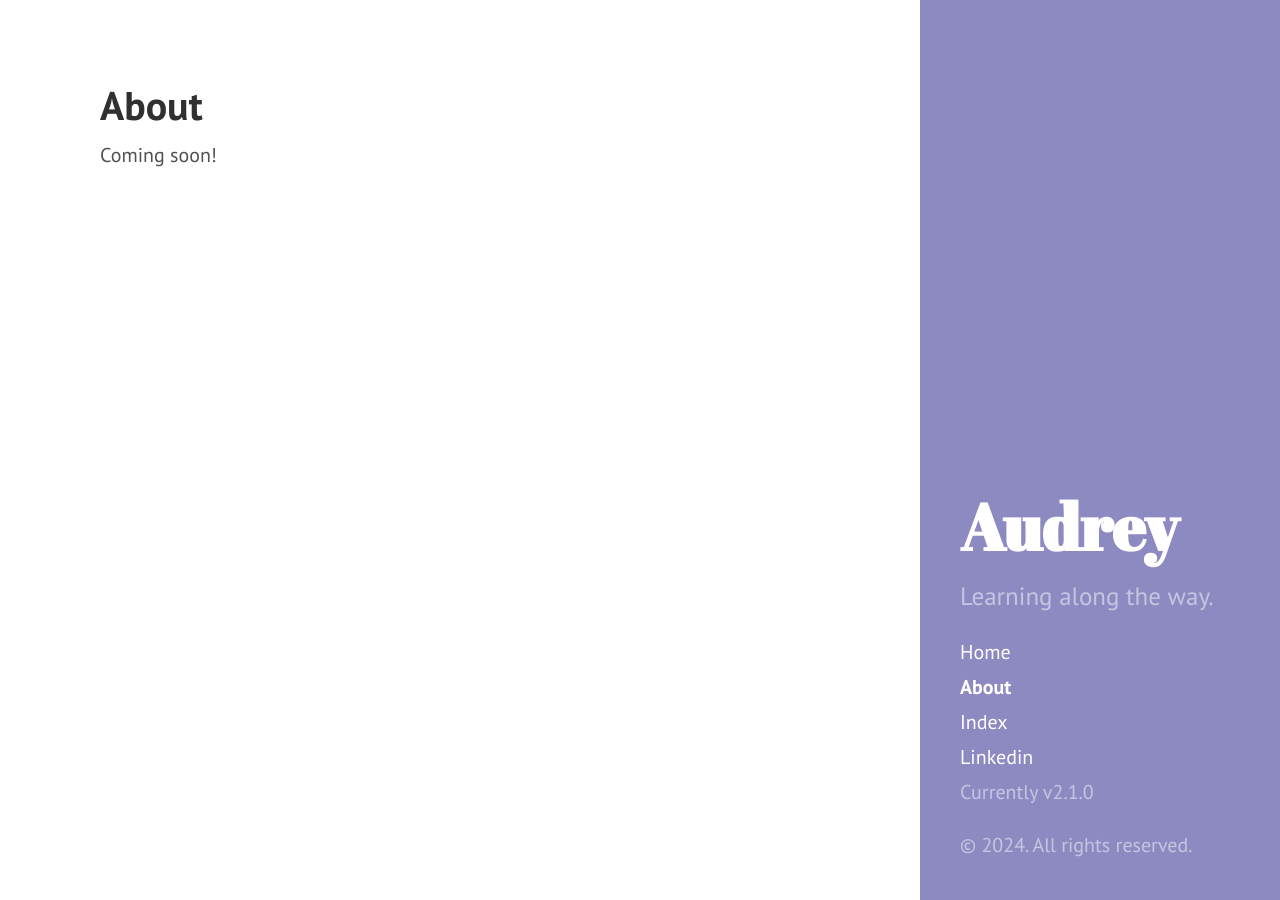
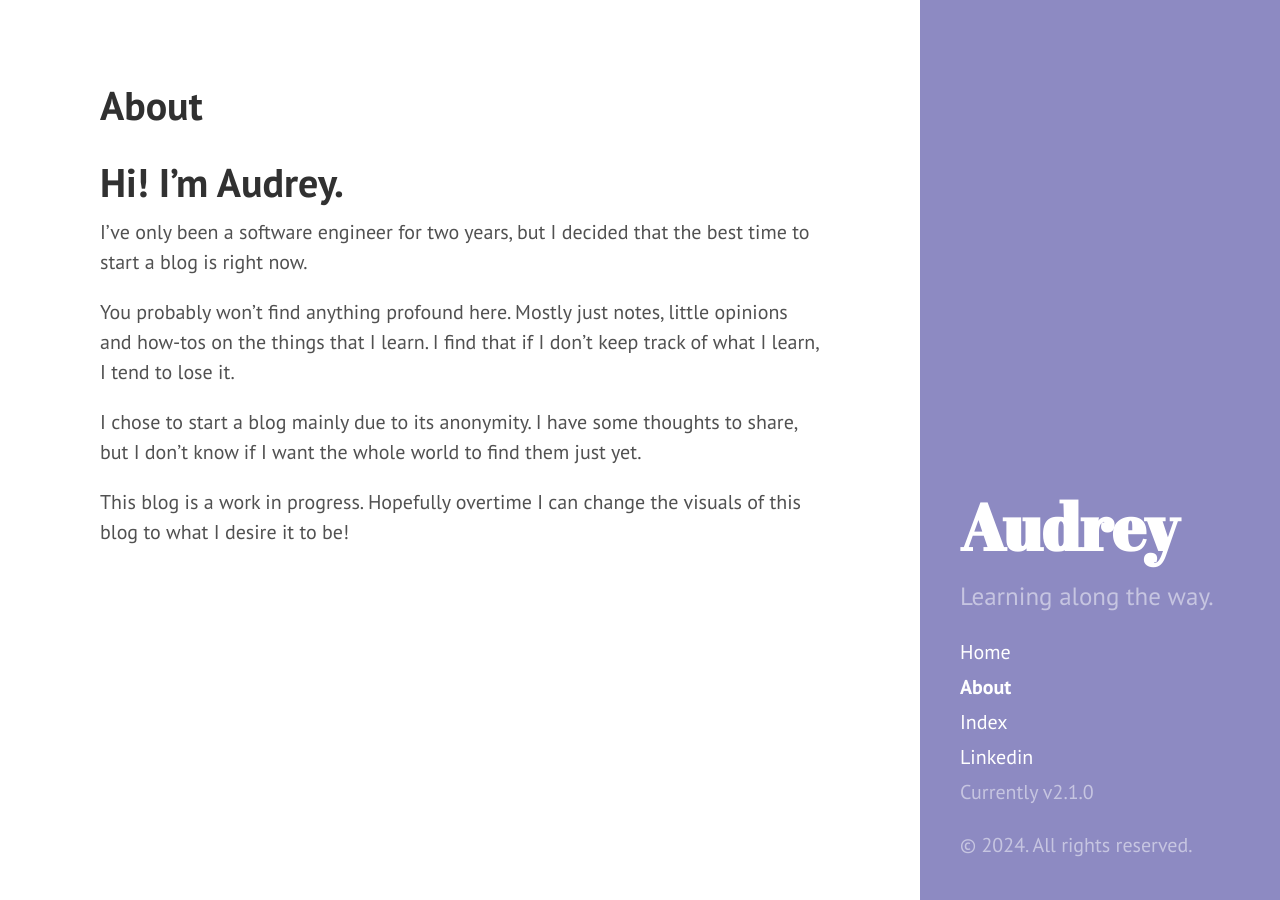
Before and after one commit to audity/audity.github.io, a Jekyll site: the page built from about.md, in a window 1280 px wide. Built offline with Jekyll 4.4.1, drawn with Linux system fonts in a browser that asks for light colours.

Commit message:
adding about me

```diff
--- a/_config.yml
+++ b/_config.yml
@@ -14,7 +14,7 @@
 
 author:
   name:           'Audrey Shi'
-  url:            https://https://www.linkedin.com/in/audreybshi/
+  url:            https://www.linkedin.com/in/audreybshi/
 
 paginate:         5
 
--- a/about.md
+++ b/about.md
@@ -3,4 +3,12 @@ layout: page
 title: About
 ---
 
-Coming soon!
+# Hi! I'm Audrey.
+
+I've only been a software engineer for two years, but I decided that the best time to start a blog is right now.
+
+You probably won't find anything profound here. Mostly just notes, little opinions and how-tos on the things that I learn. I find that if I don't keep track of what I learn, I tend to lose it.
+
+I chose to start a blog mainly due to its anonymity. I have some thoughts to share, but I don't know if I want the whole world to find them just yet.
+
+This blog is a work in progress. Hopefully overtime I can change the visuals of this blog to what I desire it to be!
```
Also changed, not shown: all_posts.md (+1 -0 lines).
